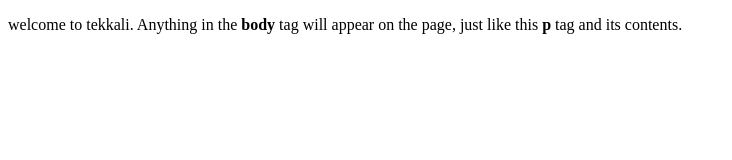
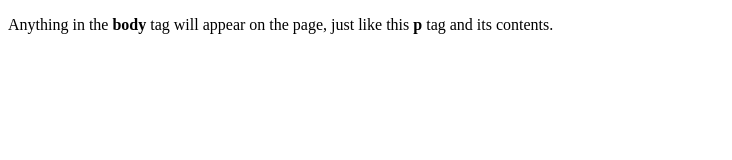
Before and after one commit to sajitkumar/ansible1, a plain HTML site: page index.html in a window 1280 px wide. Shown: the whole page, without its empty margins (0-732 px from the left). Drawn offline with Linux system fonts and the light colour scheme.

Commit message:
Update index.html

```diff
--- a/index.html
+++ b/index.html
@@ -4,6 +4,6 @@
     <title>welcome to tekkali </title>
   </head>
   <body>
-    <p>welcome to tekkali. Anything in the <strong>body</strong> tag will appear on the page, just like this <strong>p</strong> tag and its contents.</p>
+    <p> Anything in the <strong>body</strong> tag will appear on the page, just like this <strong>p</strong> tag and its contents.</p>
   </body>
 </html>
```
